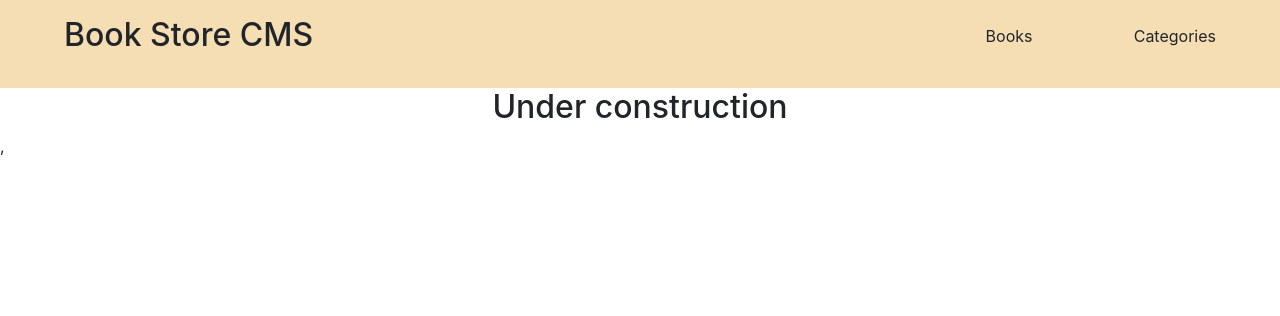
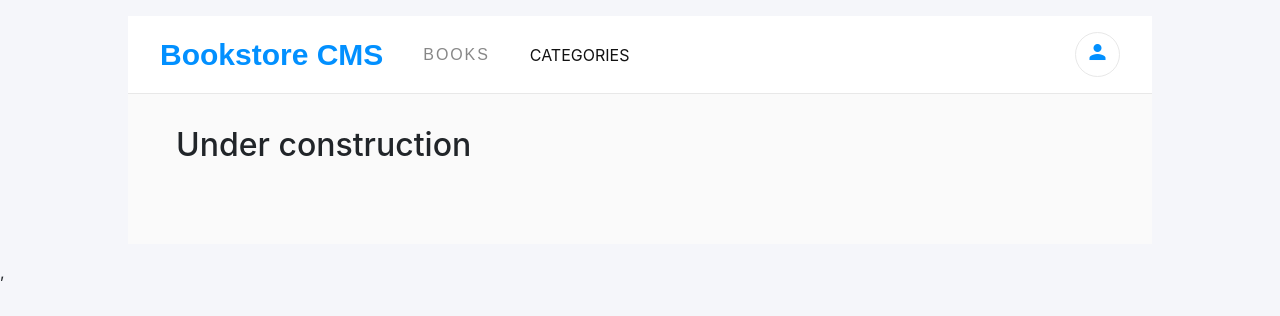
Before and after one commit to Errytagedesign/bookStore, a React (Create React App) app: page /categories in a window 1280 px wide. Shown: the top 316 px of the page. Built offline with nearby package versions, Linux system fonts and the light colour scheme.

Commit message:
Add styles

```diff
--- a/public/index.html
+++ b/public/index.html
@@ -15,6 +15,12 @@
       user's mobile device or desktop. See https://developers.google.com/web/fundamentals/web-app-manifest/
     -->
     <link rel="manifest" href="%PUBLIC_URL%/manifest.json" />
+    <link rel="preconnect" href="https://fonts.googleapis.com" />
+    <link rel="preconnect" href="https://fonts.gstatic.com" crossorigin />
+    <link
+      href="https://fonts.googleapis.com/css2?family=Roboto+Slab:wght@100;200;300;400;500;600;700;800;900&display=swap"
+      rel="stylesheet"
+    />
     <!--
       Notice the use of %PUBLIC_URL% in the tags above.
       It will be replaced with the URL of the `public` folder during the build.
@@ -24,6 +30,10 @@
       work correctly both with client-side routing and a non-root public URL.
       Learn how to configure a non-root public URL by running `npm run build`.
     -->
+    <link
+      href="https://fonts.googleapis.com/icon?family=Material+Icons"
+      rel="stylesheet"
+    />
     <title>React App</title>
   </head>
   <body>
--- a/src/App.css
+++ b/src/App.css
@@ -1,5 +1,21 @@
 * {
   box-sizing: border-box;
+}
+
+body {
+  background-color: #f5f6fa;
+}
+
+h1,
+h2,
+h3,
+h4,
+h5,
+small,
+p,
+ul {
+  padding: 0;
+  margin: 0;
 }
 
 ul li {
@@ -16,9 +32,10 @@ a {
 .App {
   display: flex;
   flex-direction: column;
-  text-align: center;
-  width: 100%;
-  margin: 0 auto;
+  width: 80%;
+  margin: 1em auto;
+  background-color: #fafafa;
+  padding-bottom: 3em;
 }
 
 button {
@@ -26,114 +43,187 @@ button {
   cursor: pointer;
 }
 
-.calculator {
+/* ===Navbar start=== */
+
+.nav-bar {
+  padding: 1em 2em;
+  background-color: white;
+  border-bottom: solid 1px #e8e8e8;
   display: flex;
-  flex-direction: row;
+  align-items: center;
+  gap: 40px;
 }
 
-.operators {
-  display: flex;
-  width: 25%;
-  flex-direction: column;
+.nav-brand {
+  font-family: 'Montserrat', sans-serif;
+  font-size: 1.875rem;
+  font-weight: bold;
+  color: #0290ff;
 }
 
-.digits {
+.nav-links {
   display: flex;
-  flex-wrap: wrap;
-  width: 75%;
-  justify-content: space-between;
+  flex-grow: 1;
+  list-style-type: none;
+  gap: 40px;
 }
 
-.btns {
-  flex: 1 1 33.3%;
-  padding: 2em;
-  background: #e0e0e0;
-  border: solid 1px #d1d1d1;
+.nav-link {
+  opacity: 0.5;
+  font-family: 'Montserrat', sans-serif;
+  color: #121212;
+  letter-spacing: 1.9px;
 }
 
-.screen {
-  width: 100%;
-  background: #858693;
-  color: #fff;
-  padding: 2em;
-  font-weight: bold;
-  text-align: end;
+.active-link {
+  opacity: 1;
+  color: #121212;
 }
 
-.screen span {
-  font-size: 2rem;
+.icon-button {
+  cursor: pointer;
+  width: 2.813rem;
+  height: 2.813rem;
+  border-radius: 50%;
+  border: 1px solid #e8e8e8;
+  background-color: #fff;
 }
 
-.operatorBtns {
-  padding: 2em;
-  border: solid 1px #d1d1d1;
-  width: 100%;
-  background: #f39148;
+.primary-color {
+  color: #0290ff;
 }
 
-.quote {
-  border: solid 1px #d1d1d1;
-  padding: 1em 1.3em;
-  border-radius: 20px;
-  width: 90%;
-  margin: 2em auto;
+/* ====Navbar end=== */
+
+/* ===Buttons start=== */
+
+.btns button {
+  background-color: transparent;
+  border: none;
+  color: #4386bf;
+  font-size: 0.875rem;
+  font-weight: 300;
+  padding: 0;
 }
 
-nav {
-  display: flex;
-  flex-direction: row;
-  justify-content: space-between;
-  background-color: wheat;
-  padding: 1em 0.4em;
+p {
+  font-size: 0.875rem;
+  font-weight: 300;
+  color: #4386bf;
 }
 
-.navbar {
-  display: flex;
-  flex-direction: row;
-  justify-content: space-between;
-  width: 80%;
+/* ===Buttons end=== */
+
+.addBook {
+  font-family: 'Montserrat', sans-serif;
+  border-top: 2px solid #e8e8e8;
+  padding: 3em 2em;
 }
 
-.home {
-  text-align: start;
-  width: 80%;
+.addBook h2 {
+  font-weight: 700;
+  font-size: 1.3rem;
+  color: #888;
+  margin-bottom: 1em;
 }
 
-.math_wrapper {
-  display: flex;
-  flex-direction: row;
-  justify-content: space-between;
-  margin: 2em auto;
+.Btns {
+  background: #0290ff !important;
+  border: none;
+  border-radius: 5px;
+  color: #fff;
 }
 
-.maths {
-  width: 100%;
-  margin: 2em auto;
+.bookWrapper {
+  width: 95%;
 }
 
-@media screen and (min-width: 500px) {
-  nav {
-    padding: 1em 4em;
+.book {
+  font-family: 'Roboto Slab', serif;
+  background-color: #fff;
+  border-radius: 4px;
+  border: 1px solid #e8e8e8;
+  padding: 2rem;
 }
 
-  .navbar {
-    width: 20%;
+.book h3 {
+  font-size: 1.3rem;
+  font-weight: 700;
 }
 
-  .home {
-    width: 90%;
-    margin: 0 auto;
+.book h4 {
+  color: #888;
+  font-size: 0.8rem;
 }
 
-  .maths {
-    width: 40%;
+.categories {
+  padding: 2em 3em;
 }
 
-  .quote {
-    width: 80%;
+.btns .vertical-divider {
+  width: 0.125rem;
+  height: 1.5rem;
+  background-color: #e8e8e8;
+  margin: 0 1rem;
 }
 
-  .categories h2 {
-    width: 100%;
+/* ===Progress start=== */
+.circular-progress-container {
+  width: 5.625rem;
+  height: 5.625rem;
+  padding: 0.63rem 0.625rem 0.75rem 0.75rem;
+  display: flex;
+  justify-content: center;
+  align-items: center;
 }
+
+.circular-progress {
+  position: absolute;
+  border-radius: 50%;
+  width: 4.25rem;
+  height: 4.25rem;
+  border: 5px solid #307bbe;
+  border-left-color: #e8e8e8;
+  -webkit-transform: rotate(45deg);
+  transform: rotate(45deg);
 }
+
+.progress-stat {
+  font-family: 'Montserrat', sans-serif;
+}
+
+.progress-stat h4 {
+  color: #121212;
+  font-size: 2rem;
+  font-weight: 400;
+}
+
+.progress-stat p {
+  color: #888;
+  font-size: 0.9rem;
+  font-weight: 400;
+}
+
+.progress-divider {
+  width: 0.125rem;
+  height: 4.375rem;
+  margin: 0 3.688rem 0 4.938rem;
+  background-color: #e8e8e8;
+}
+
+.current-chapter-container button {
+  margin-top: 1em;
+  font-size: 0.7rem;
+  padding: 0.7em 2em;
+}
+
+.current-chapter-container p {
+  font-size: 0.7rem;
+  color: #888;
+}
+
+.current-chapter-container small {
+  font-size: 1rem;
+}
+
+/* ===Progress end=== */
--- a/src/components/AddBooks.js
+++ b/src/components/AddBooks.js
@@ -34,26 +34,35 @@ function AddBook() {
   };
 
   return (
-    <div className="form">
+    <div className="addBook">
       <h2>Add New Book</h2>
-      <form onSubmit={handleAddBook}>
+      <form
+        onSubmit={handleAddBook}
+        className="d-flex flex-row justify-content-between"
+      >
+        <div className="col-5">
           <input
             type="text"
             name="title"
             value={bookData.title}
             placeholder="Book Title"
+            className="form-control"
             onChange={handleChange}
             required
           />
+        </div>
+        <div className="col-3">
           <input
             type="text"
             name="author"
             value={bookData.author}
             placeholder="Book Author"
+            className="form-control"
             onChange={handleChange}
             required
           />
-        <button type="submit" id="add-book">
+        </div>
+        <button className="Btns col-3" type="submit" id="add-book">
           ADD BOOK
         </button>
       </form>
--- a/src/components/Book.js
+++ b/src/components/Book.js
@@ -3,12 +3,44 @@ import PropTypes from 'prop-types';
 
 function Book({ title, author, handleDeleteBook }) {
   return (
-    <section className="d-flex flex-row justify-content-between mb-3">
-      <h3>{title}</h3>
-      <h4>{author}</h4>
-      <button onClick={handleDeleteBook} type="button">
-        Remove
-      </button>
+    <section className="d-flex flex-row justify-content-between mb-3 book">
+      <article className="d-flex flex-column col-4">
+        <div className="d-flex flex-column">
+          <h4> Action </h4>
+          <h3>{title}</h3>
+          <p>{author}</p>
+        </div>
+        <div className="d-flex flex-row justify-content-between btns col-9 mt-3">
+          <button type="button">Comment</button>
+          <div className="vertical-divider" />
+          <button onClick={handleDeleteBook} type="button">
+            Remove
+          </button>
+          <div className="vertical-divider" />
+          <button type="button">Edit</button>
+        </div>
+      </article>
+      <article className="d-flex align-items-center justify-content-between col-7">
+        <div className="circular-progress-container">
+          <div className="circular-progress" />
+        </div>
+        <div className="progress-stat">
+          <h4 className="percent-complete">64%</h4>
+          <p className="completed">Completed</p>
+        </div>
+        <div className="progress-divider" />
+        <div className="current-chapter-container">
+          <div>
+            <p className="current-chapter-label">CURRENT CHAPTER</p>
+            <small className="current-chapter">Chapter 17</small>
+          </div>
+          <div>
+            <button className="Btns" type="button">
+              UPDATE PROGRESS
+            </button>
+          </div>
+        </div>
+      </article>
     </section>
   );
 }
--- a/src/components/Books.js
+++ b/src/components/Books.js
@@ -27,7 +27,7 @@ function Books() {
 
   return (
     <main className="d-flex flex-column container mt-5">
-      <section className="d-flex flex-column col-12 col-md-8 mx-auto mb-5">
+      <section className="d-flex flex-column bookWrapper mx-auto mb-5">
         {books.map((book) => (
           <div key={book.item_id}>
             <Book
--- a/src/components/NavBar.js
+++ b/src/components/NavBar.js
@@ -1,30 +1,33 @@
 import React from 'react';
-import { Link } from 'react-router-dom';
+import { Link, NavLink } from 'react-router-dom';
 
 function NavBar() {
-  const NavLinks = [
-    {
-      id: 1,
-      path: '/',
-      title: 'Books',
-    },
-    {
-      id: 2,
-      path: '/categories',
-      title: 'Categories',
-    },
-  ];
-
   return (
-    <nav>
-      <h2>Book Store CMS</h2>
-      <ul className="navbar">
-        {NavLinks.map(({ id, path, title }) => (
-          <li key={id}>
-            <Link to={path}>{title}</Link>
-          </li>
-        ))}
+    <nav className="nav-bar">
+      <Link className="nav-brand" to="/">
+        Bookstore CMS
+      </Link>
+      <ul className="nav-links">
+        <li>
+          <NavLink
+            className={({ isActive }) => (isActive ? 'active-link' : 'nav-link')}
+            to="/"
+          >
+            BOOKS
+          </NavLink>
+        </li>
+        <li>
+          <NavLink
+            className={({ isActive }) => (isActive ? 'active-link' : 'nav-link')}
+            to="/categories"
+          >
+            CATEGORIES
+          </NavLink>
+        </li>
       </ul>
+      <button className="icon-button" type="button">
+        <span className="material-icons primary-color">person</span>
+      </button>
     </nav>
   );
 }
```
Also changed, not shown: src/Redux/Features/ref.js (added, +46 -0 lines), 1 other file (tests, documents, lock files or other folders). Lines whose indentation alone changed are shown as unchanged.
